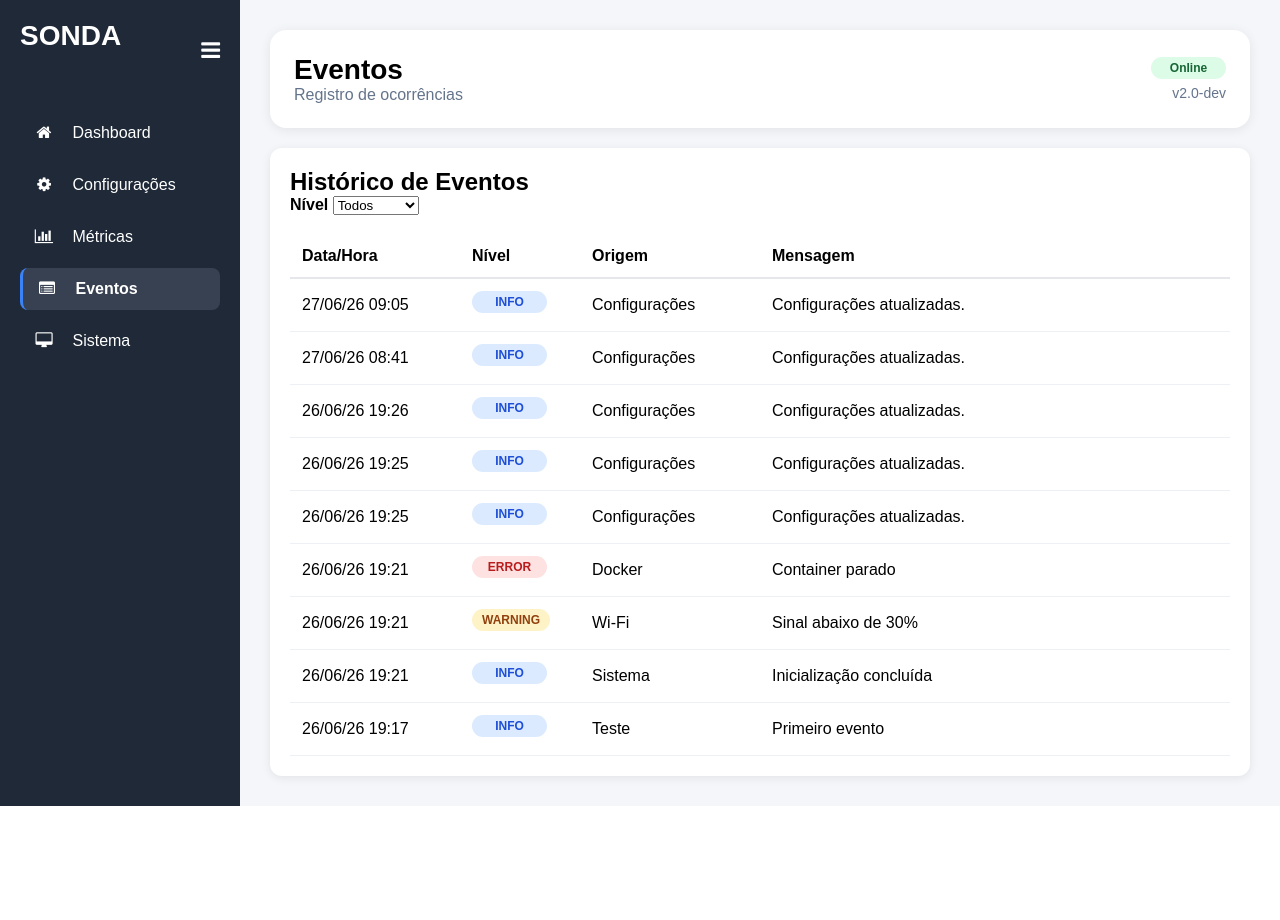
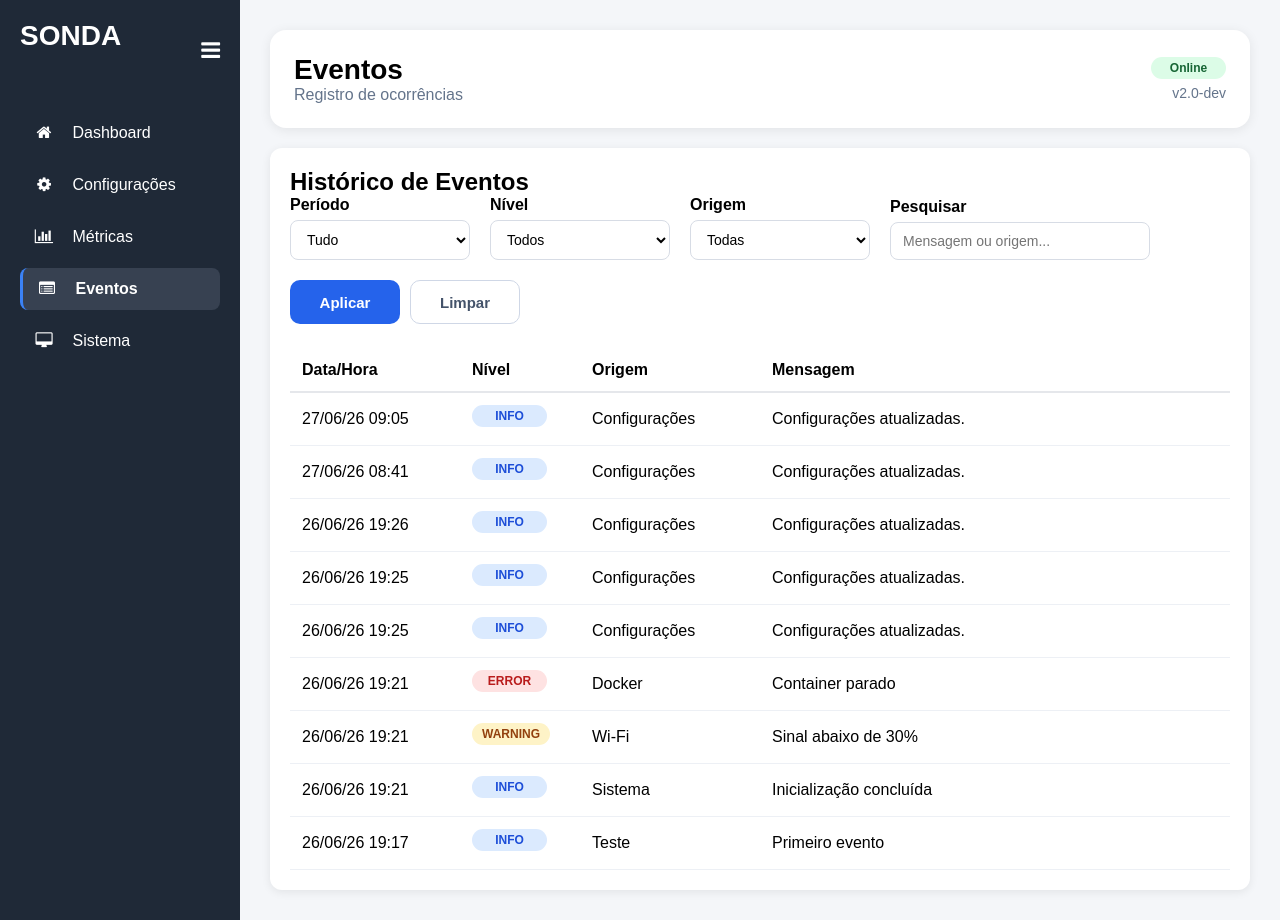
Before and after one commit to carloshorajr/sonda, a Flask app: page /events in a window 1280 px wide. Before the commit the page ends 806 px from the top, so only its background shows below. Run offline with Flask 3, Linux system fonts and the light colour scheme.

Commit message:
Events filters 2

```diff
--- a/frontend/templates/base.html
+++ b/frontend/templates/base.html
@@ -269,25 +269,43 @@ body{
 
 }
 
+.btn{
+
+    display:inline-flex;
+
+    align-items:center;
+
+    justify-content:center;
+
+    height:44px;
+
+    min-width:110px;
+
+    padding:0 22px;
+
+    border-radius:10px;
+
+    font-size:15px;
+
+    font-weight:600;
+
+    cursor:pointer;
+
+    text-decoration:none;
+
+    box-sizing:border-box;
+
+    transition:.2s;
+
+}
+
 .btn-primary{
-
-    margin-top:10px;
 
     background:#2563eb;
 
     color:white;
 
     border:none;
-
-    border-radius:8px;
-
-    padding:12px 24px;
-
-    cursor:pointer;
-
-    font-size:15px;
-
-    font-weight:600;
 
 }
 
@@ -401,6 +419,77 @@ input[readonly]{
 .table th:nth-child(3),
 .table td:nth-child(3){
     width:180px;
+}
+
+.filters-panel{
+
+    display:flex;
+
+    flex-wrap:wrap;
+
+    gap:20px;
+
+    align-items:flex-end;
+
+    margin-bottom:25px;
+
+}
+
+.filter-item{
+
+    display:flex;
+
+    flex-direction:column;
+
+    min-width:180px;
+
+}
+
+.filter-item label{
+
+    margin-bottom:6px;
+
+    font-weight:600;
+
+}
+
+.filter-item input,
+.filter-item select{
+
+    padding:10px 12px;
+
+    border:1px solid #d7dce5;
+
+    border-radius:8px;
+
+    font-size:14px;
+
+    background:white;
+
+}
+
+.filter-buttons{
+
+    display:flex;
+
+    gap:10px;
+
+}
+
+.btn-outline{
+
+    background:white;
+
+    color:#44536a;
+
+    border:1px solid #cfd7e6;
+
+}
+
+.btn-outline:hover{
+
+    background:#f4f7fb;
+
 }
 
 </style>
--- a/frontend/templates/events.html
+++ b/frontend/templates/events.html
@@ -6,11 +6,32 @@
 
     <h2>Histórico de Eventos</h2>
 
-    <form method="GET" style="margin-bottom:20px;">
+    <form method="GET" class="filters-panel">
 
-        <label><strong>Nível</strong></label>
+        <!-- Período -->
 
-        <select name="level" onchange="this.form.submit()">
+        <div class="filter-item">
+
+            <label>Período</label>
+
+            <select name="period">
+
+                <option value="">Tudo</option>
+                <option value="today">Hoje</option>
+                <option value="24h">Últimas 24h</option>
+                <option value="7d">Últimos 7 dias</option>
+
+            </select>
+
+        </div>
+
+        <!-- Nível -->
+
+        <div class="filter-item">
+
+            <label>Nível</label>
+
+            <select name="level">
 
                 <option value="">Todos</option>
 
@@ -30,6 +51,49 @@
                 </option>
 
             </select>
+
+        </div>
+
+        <!-- Origem -->
+
+        <div class="filter-item">
+
+            <label>Origem</label>
+
+            <select name="source">
+
+                <option value="">Todas</option>
+
+            </select>
+
+        </div>
+
+        <!-- Pesquisar -->
+
+        <div class="filter-item" style="min-width:260px;">
+
+            <label>Pesquisar</label>
+
+            <input
+                type="text"
+                name="search"
+                value="{{ filters.get('search', '') }}"
+                placeholder="Mensagem ou origem..."
+            >
+
+        </div>
+
+        <div class="filter-buttons">
+
+            <button type="submit" class="btn btn-primary">
+                Aplicar
+            </button>
+
+            <a href="/events" class="btn btn-outline">
+                Limpar
+            </a>
+
+        </div>
 
 </form>
 
--- a/frontend/templates/settings.html
+++ b/frontend/templates/settings.html
@@ -110,7 +110,10 @@
 
         </div>
 
-        <button class="btn-primary">
+        <button
+            type="submit"
+            class="btn btn-primary"
+        >
 
             Salvar Configurações
 
```
Lines whose indentation alone changed are shown as unchanged.
